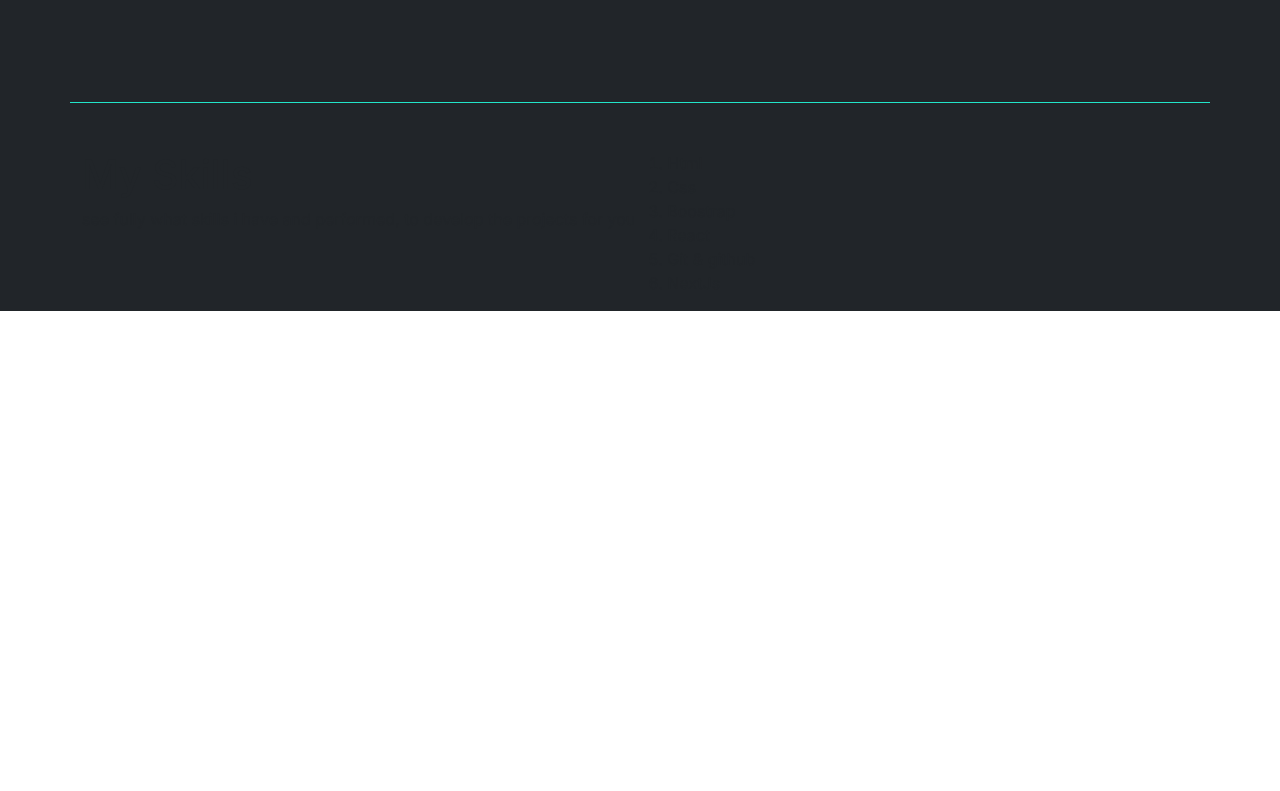
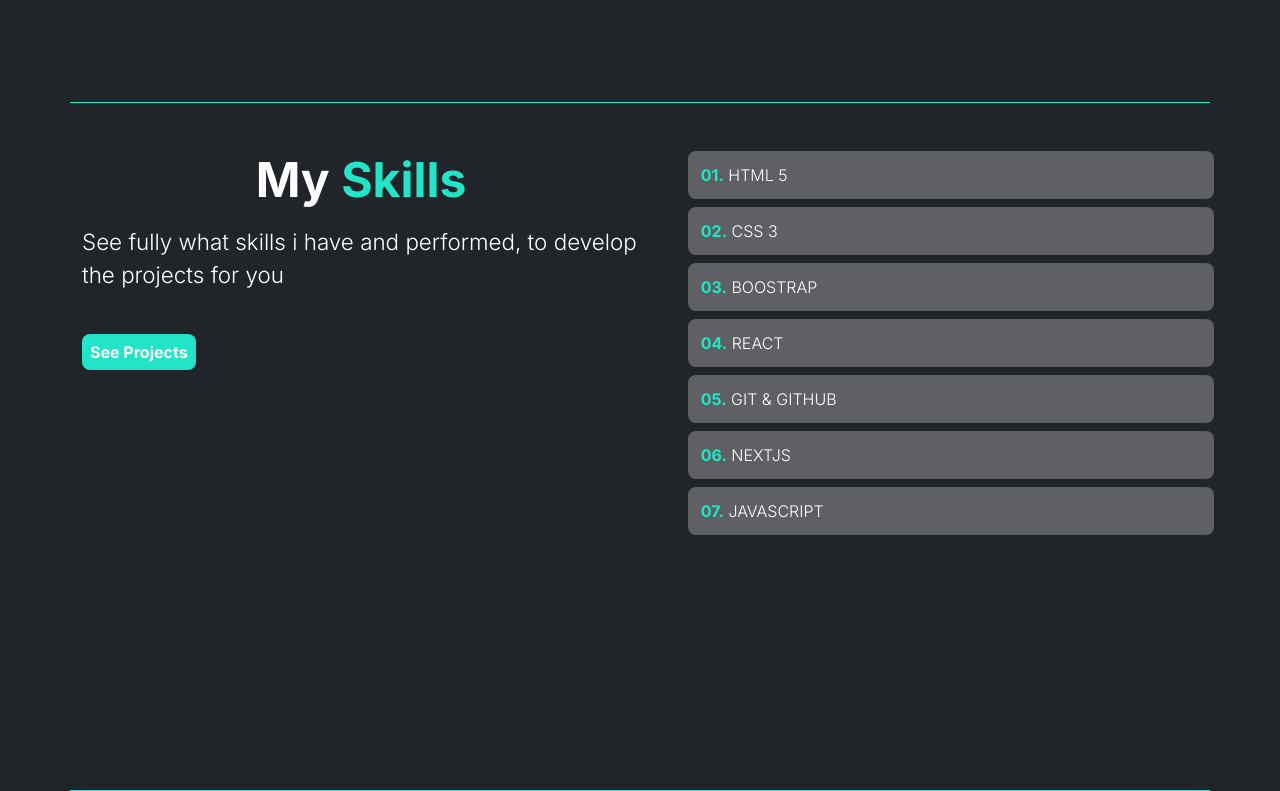
Before and after one commit to DilanMS28/PortafolioDev, a Next.js app: page / in a window 1280 px wide. Shown: the part 1145-1936 px from the top of the page. Before the commit the page ends 1456 px from the top, so only its background shows below. Built offline with nearby package versions, Linux system fonts and the light colour scheme; grey boxes are pictures that could not be loaded.

Commit message:
Avance con la parte de habilidades

```diff
--- a/src/app/components/skills.tsx
+++ b/src/app/components/skills.tsx
@@ -1,22 +1,23 @@
 export default function skills(){
     return(
         <div className="skills container d-flex">
-            <div className="intro">
+            <div className="saludo intro col-lg-6">
                 <h1>My <span> Skills </span></h1>
-                <p>see fully what skills i have and performed, to develop the projects for you</p>
+                <p>See fully what skills i have and performed, to develop the projects for you</p>
+
+                <a className="btnp btn-about" href="#">See Projects</a>
             </div>
-            <div className="list-skills">
+            <div className="list-skills col-lg-6">
                 <ol>
-                    <li>Html</li>
-                    <li>Css</li>
-                    <li>Boostrap</li>
-                    <li>React</li>
-                    <li>Git & github</li>
-                    <li>NextJs</li>
+                    <li><span>01.</span> Html 5</li>
+                    <li><span>02.</span> Css 3</li>
+                    <li><span>03.</span> Boostrap</li>
+                    <li><span>04.</span> React</li>
+                    <li><span>05.</span> Git & github</li>
+                    <li><span>06.</span> NextJs</li>
+                    <li><span>07.</span> JavaScript</li>
                 </ol>
             </div>
-
-
         </div>
     )
 }
--- a/src/app/globals.css
+++ b/src/app/globals.css
@@ -132,6 +132,38 @@ body{
 }
 
 /* Estilos a la seccion de skills */
-/* .skills{
-    width: ;
-} */
+.skills{
+    margin-top: 3rem;
+    height: 40rem;
+    border-bottom: 1px solid var(--btn);
+}
+
+
+.intro p{
+    color: var(--white);
+}
+
+.list-skills ol{
+    display: block;
+    justify-content: center;
+    align-items: center;
+    align-content: center;
+}
+
+.list-skills li{
+    background-color: var(--body);
+    border-radius: .5rem;
+    color: var(--white);
+    line-height: 3rem;
+    margin-bottom: .5rem;
+    padding-left: .8rem;
+    font-weight: 300;
+    text-transform: uppercase;
+    list-style: none;
+}
+
+
+.list-skills ol span{
+    font-weight: 700;
+    color: var(--btn);
+}
```
